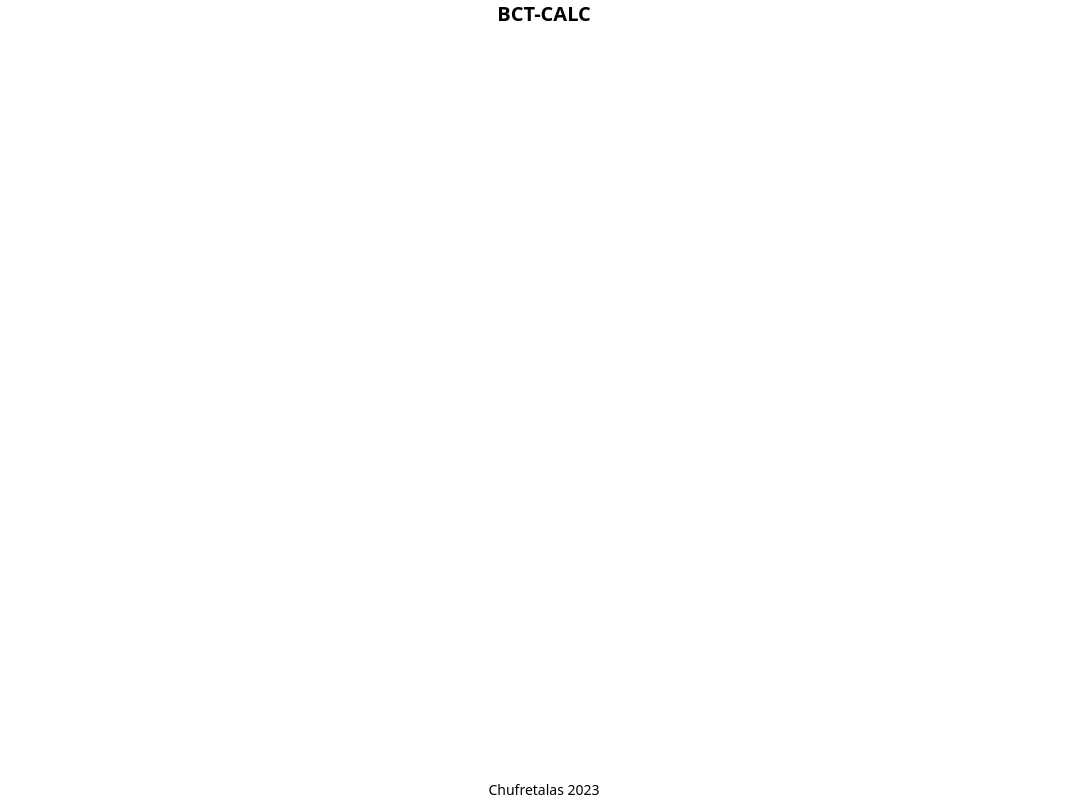
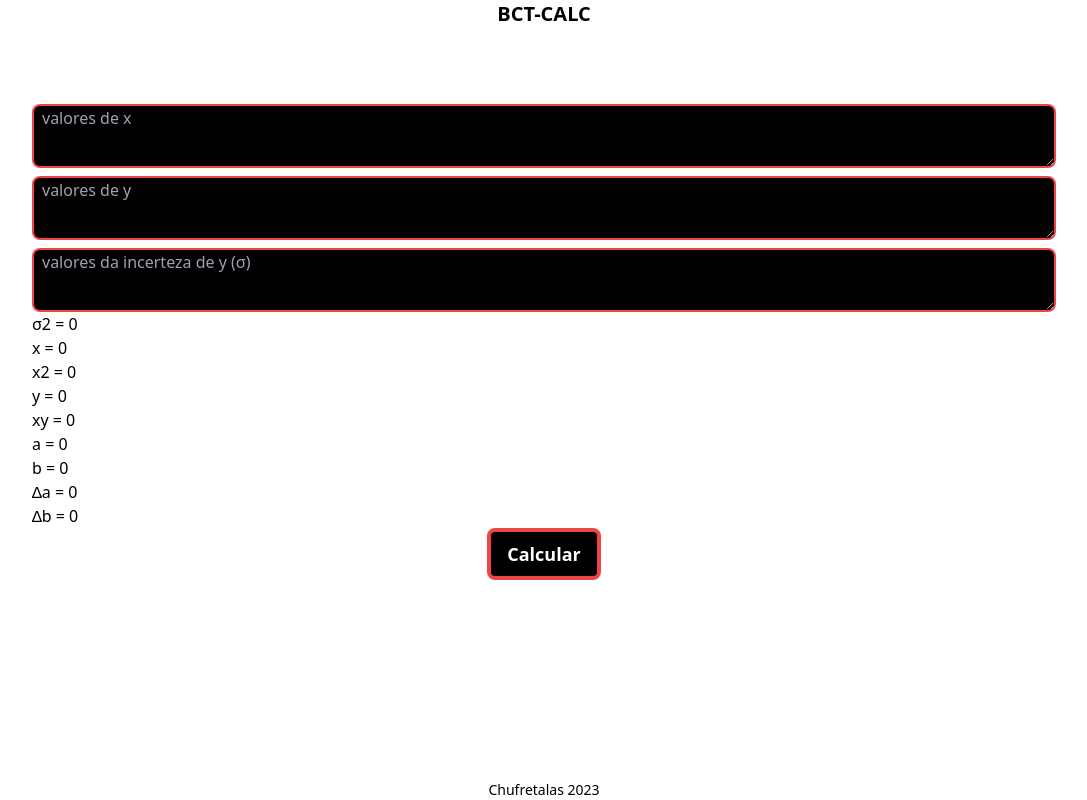
Before and after one commit to Chufretalas/BCT-CALC, a Next.js app: page /materias/FEMEC/MMQ in a window 1280 px wide. Shown: the whole page, without its empty margins (96-1183 px from the left). Built offline with nearby package versions, Linux system fonts and the light colour scheme.

Commit message:
did a basic structure for the MMQ calculator

```diff
--- a/src/app/materias/FEMEC/MMQ/page.tsx
+++ b/src/app/materias/FEMEC/MMQ/page.tsx
@@ -1,6 +1,53 @@
+"use client"
+
+import { Dispatch, SetStateAction, useState } from "react"
+
 export default function MMQ() {
+
+    let o2 = 0, x = 0, x2 = 0, y = 0, xy = 0, a = 0, b = 0, da = 0, db = 0
+
+    const [xInput, setXInput] = useState("")
+    const [yInput, setYInput] = useState("")
+    const [oInput, setOInput] = useState("")
+
+
     return (
-        <>
-        </>
+        <main className="min-h-[80vh] mt-10 w-4/5 self-center">
+            <div className="flex flex-col gap-y-2">
+                <ValueInput placeholder="valores de x" value={xInput} callback={setXInput} />
+                <ValueInput placeholder="valores de y" value={yInput} callback={setYInput} />
+                <ValueInput placeholder="valores da incerteza de y (σ)" value={oInput} callback={setOInput} />
+            </div>
+            <div className="flex flex-col">
+                <span>{`σ2 = ${o2}`}</span>
+                <span>{`x = ${x}`}</span>
+                <span>{`x2 = ${x2}`}</span>
+                <span>{`y = ${y}`}</span>
+                <span>{`xy = ${xy}`}</span>
+                <span>{`a = ${a}`}</span>
+                <span>{`b = ${b}`}</span>
+                <span>{`∆a = ${da}`}</span>
+                <span >{`∆b = ${db}`}</span>
+            </div>
+            <button onClick={() => {
+                console.log(xInput)
+                console.log(yInput)
+                console.log(oInput)
+            }}
+                className="bg-black text-white text-lg font-bold
+                flex justify-center items-center px-4 py-2
+                rounded-lg border-4 border-red-500
+                mx-auto">Calcular</button>
+        </main>
     )
 }
+
+function ValueInput({ placeholder, value, callback }:
+    { placeholder: string, value: string, callback: Dispatch<SetStateAction<string>> }) {
+    return (
+        <textarea className="bg-black
+        rounded-lg border-2 w-full m-auto border-red-500  min-h-16 pl-2
+         text-white inline" placeholder={placeholder} value={value}
+            onChange={e => callback(e.currentTarget.value)} />
+    )
+}
```
Also changed, not shown: 1 other file (tests, documents, lock files or other folders).
